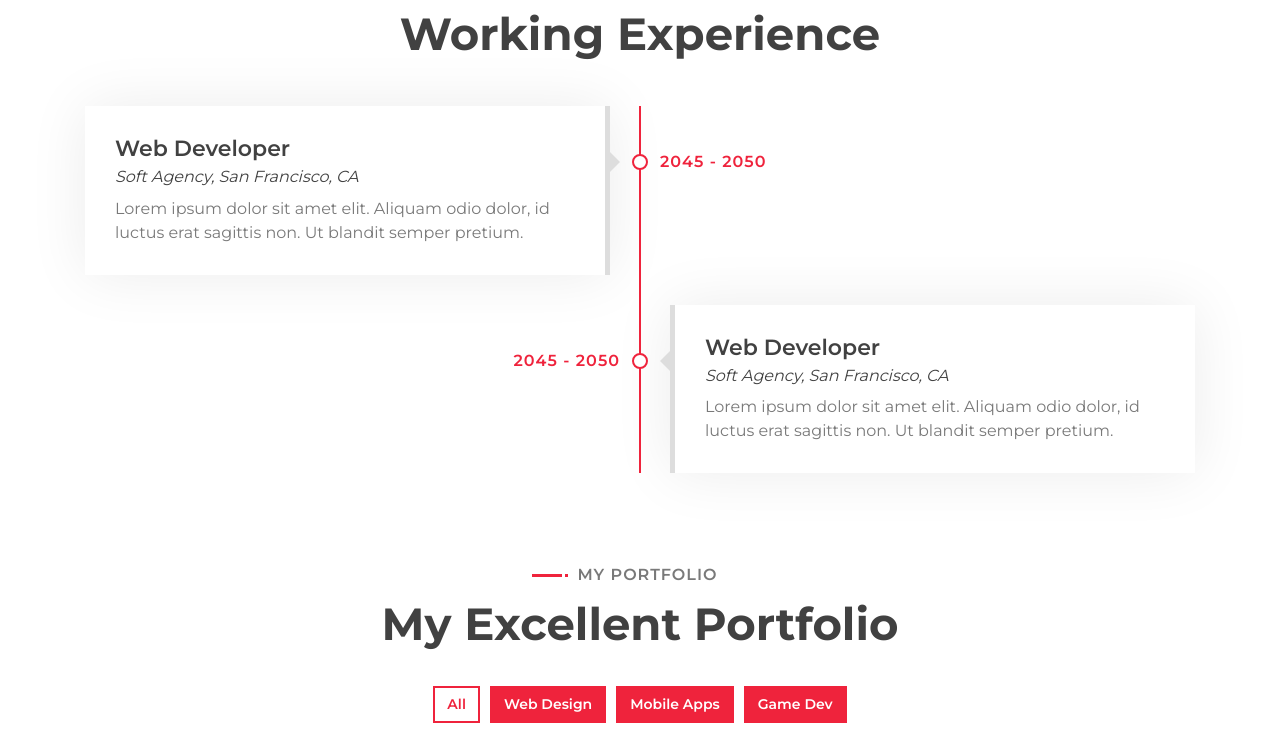
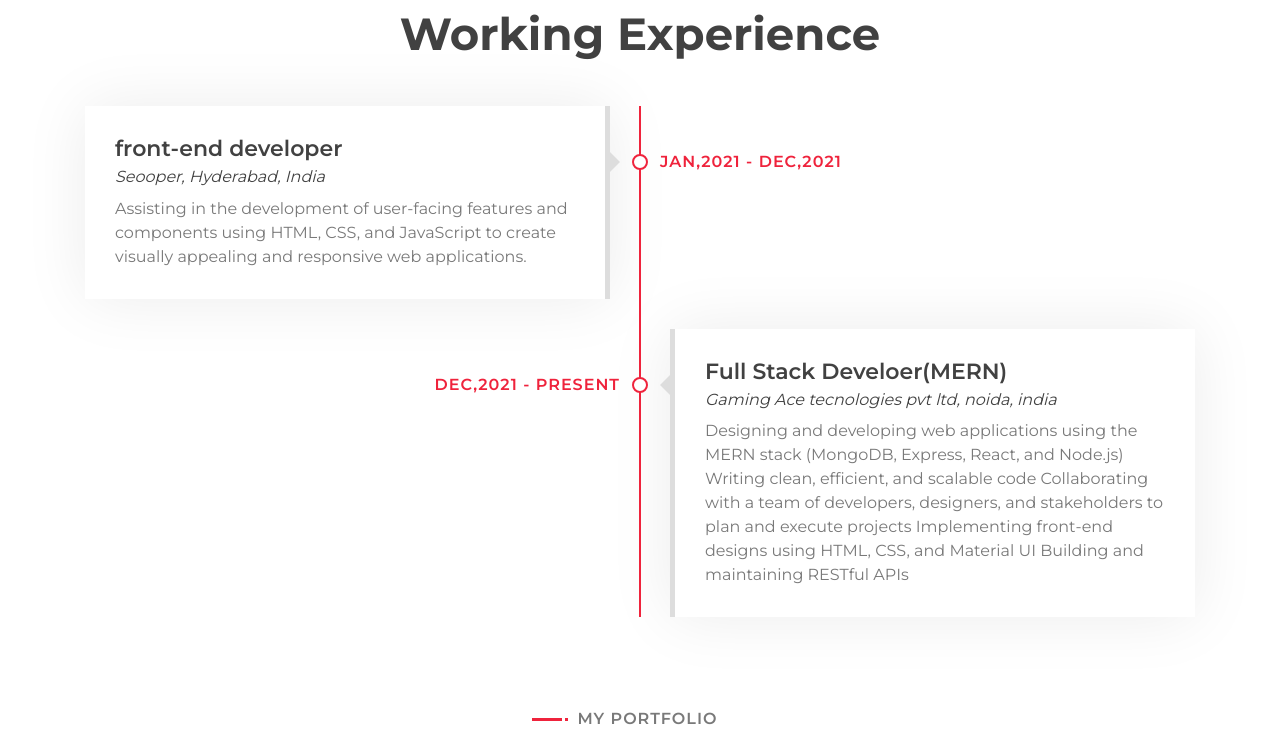
Before and after one commit to ansari0007/ansari.github.io, a plain HTML site: page index.html in a window 1280 px wide. Shown: the part 1982-2719 px from the top of the page. Drawn offline with nearby package versions, Linux system fonts and the light colour scheme.

Commit message:
Update index.html

```diff
--- a/index.html
+++ b/index.html
@@ -215,22 +215,24 @@
                 <div class="timeline">
                     <div class="timeline-item left wow slideInLeft" data-wow-delay="0.1s">
                         <div class="timeline-text">
-                            <div class="timeline-date">2045 - 2050</div>
-                            <h2>Web Developer</h2>
-                            <h4>Soft Agency, San Francisco, CA</h4>
+                            <div class="timeline-date">jan,2021 - dec,2021</div>
+                            <h2>front-end developer</h2>
+                            <h4>Seooper, Hyderabad, India</h4>
                             <p>
-                                Lorem ipsum dolor sit amet elit. Aliquam odio dolor, id luctus erat sagittis non. Ut blandit semper pretium.
-                            </p>
+Assisting in the development of user-facing features and components using HTML, CSS, and JavaScript to create visually appealing and responsive web applications.                            </p>
                         </div>
                     </div>
                     <div class="timeline-item right wow slideInRight" data-wow-delay="0.1s">
                         <div class="timeline-text">
-                            <div class="timeline-date">2045 - 2050</div>
-                            <h2>Web Developer</h2>
-                            <h4>Soft Agency, San Francisco, CA</h4>
+                            <div class="timeline-date">Dec,2021 - present</div>
+                            <h2>Full Stack Develoer(MERN)</h2>
+                            <h4>Gaming Ace tecnologies pvt ltd, noida, india</h4>
                             <p>
-                                Lorem ipsum dolor sit amet elit. Aliquam odio dolor, id luctus erat sagittis non. Ut blandit semper pretium.
-                            </p>
+Designing and developing web applications using the MERN stack (MongoDB, Express, React, and Node.js)
+Writing clean, efficient, and scalable code
+Collaborating with a team of developers, designers, and stakeholders to plan and execute projects
+Implementing front-end designs using HTML, CSS, and Material UI
+Building and maintaining RESTful APIs                            </p>
                         </div>
                     </div>
 
```
